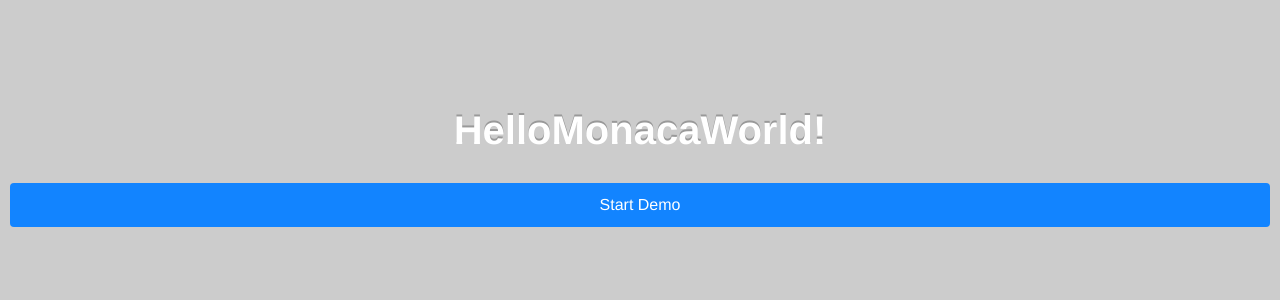
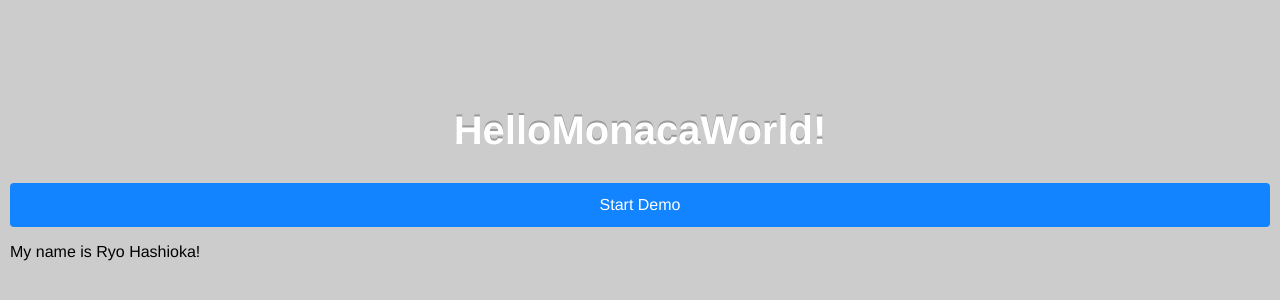
Before and after one commit to r-hashioka/Monaca-starter, a website: page www/index.html in a window 1280 px wide. Shown: the part 102-402 px from the top of the page. Drawn offline with Linux system fonts and the light colour scheme.

Commit message:
自己紹介

```diff
--- a/www/index.html
+++ b/www/index.html
@@ -19,6 +19,7 @@
 
     <h1>HelloMonacaWorld!</h1>
     <a class="button--large" href="phonegap-demo.html">Start Demo</a>
+	<p>My name is Ryo Hashioka!</p>
 
 </body>
 </html>
```
